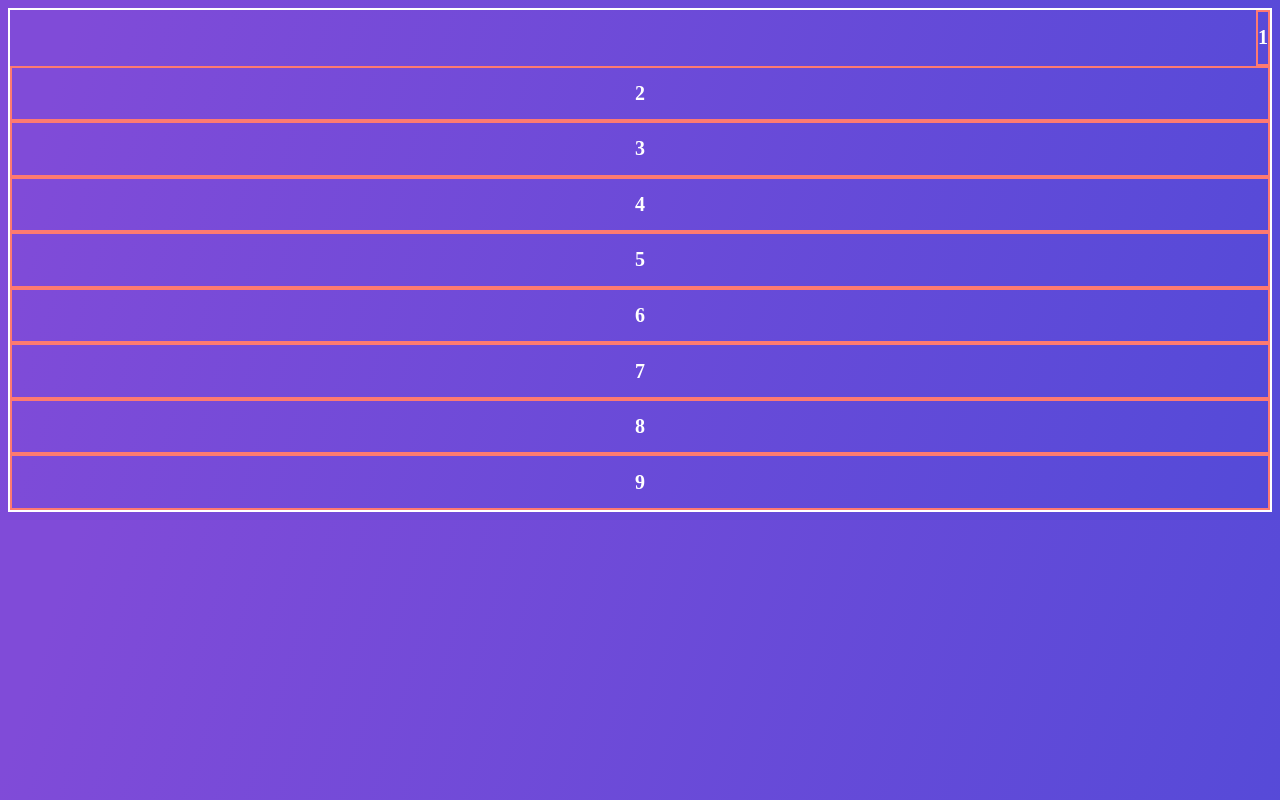
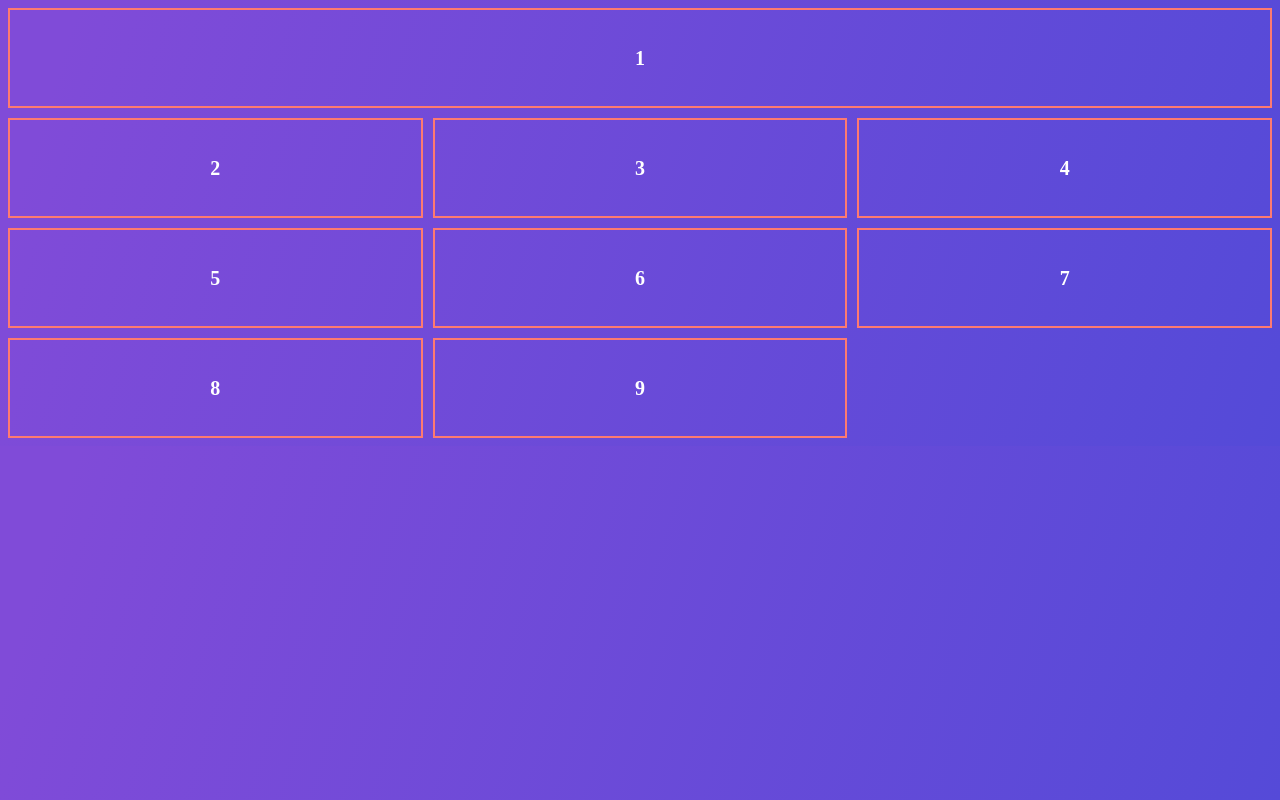
Before and after one commit to VakaZona/grid-demo, a plain HTML site: page index.html in a window 1280 px wide. Drawn offline with Linux system fonts and the light colour scheme.

Commit message:
grid-row and grid-column

```diff
--- a/index.html
+++ b/index.html
@@ -11,15 +11,15 @@
 
 <body>
 	<div class="container">
-		<div style="justify-self: right;">1</div>
-		<div>2</div>
-		<div>3</div>
-		<div>4</div>
-		<div>5</div>
-		<div>6</div>
-		<div>7</div>
-		<div>8</div>
-		<div>9</div>
+		<div class="c1">1</div>
+		<div class="c2">2</div>
+		<div class="c3">3</div>
+		<div class="c4">4</div>
+		<div class="c5">5</div>
+		<div class="c6">6</div>
+		<div class="c7">7</div>
+		<div class="c8">8</div>
+		<div class="c9">9</div>
 	</div>
 </body>
 
--- a/main.css
+++ b/main.css
@@ -4,11 +4,16 @@ body {
 
 .container {
 	display: grid;
-	border: 2px solid white;
-	height: 500px;
-	/* justify-items: stretch; */
-	/* align-items: center; */
-	/* align-content: space-around; */
+	gap: 10px;
+	grid-template-columns: [startline] 1fr 1fr 1fr [endline];
+	grid-auto-rows: 100px;
+	grid-auto-flow: dense;
+}
+
+.c1 {
+	/* grid-column: 1 / -1; */
+	grid-column-start: startline;
+	grid-column-end: endline;
 }
 
 .container > div {
```
